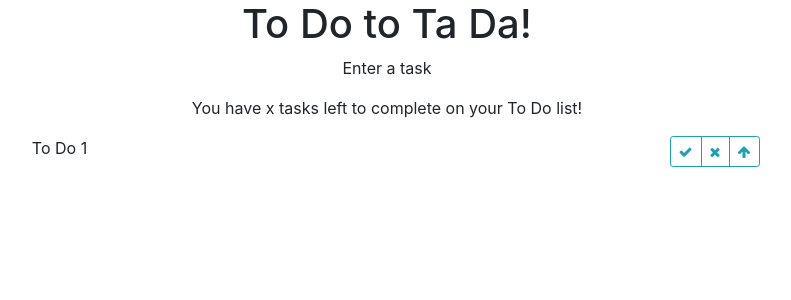
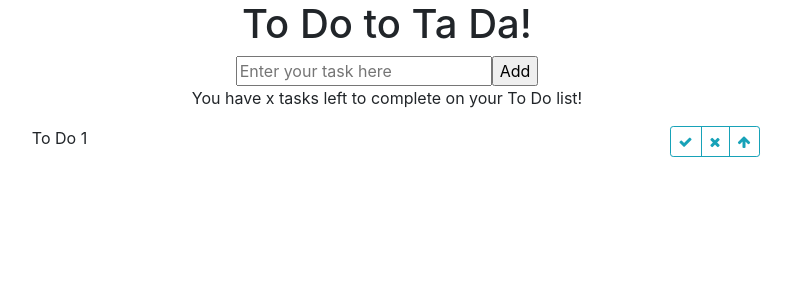
Before and after one commit to nicholajaneriley/React-To-Do-Ta-Da, a React (Create React App) app: page / in a window 1280 px wide. Shown: the top 300 px of the page, without its empty margins (253-1044 px from the left). Built offline with nearby package versions, Linux system fonts and the light colour scheme.

Commit message:
Added input text and submit button to EnterToDoTas

```diff
--- a/src/EnterToDoTask.js
+++ b/src/EnterToDoTask.js
@@ -3,7 +3,14 @@
 class EnterToDoTask extends React.Component {
     render () {
         return (
-            <p>Enter a task</p>
+            <form>
+            <fieldset>
+                <div>
+                    <input type="text" placeholder="Enter your task here" />
+                    <input type="submit" value="Add" />
+                </div>
+            </fieldset>
+        </form>
         )
     }
 }
```
